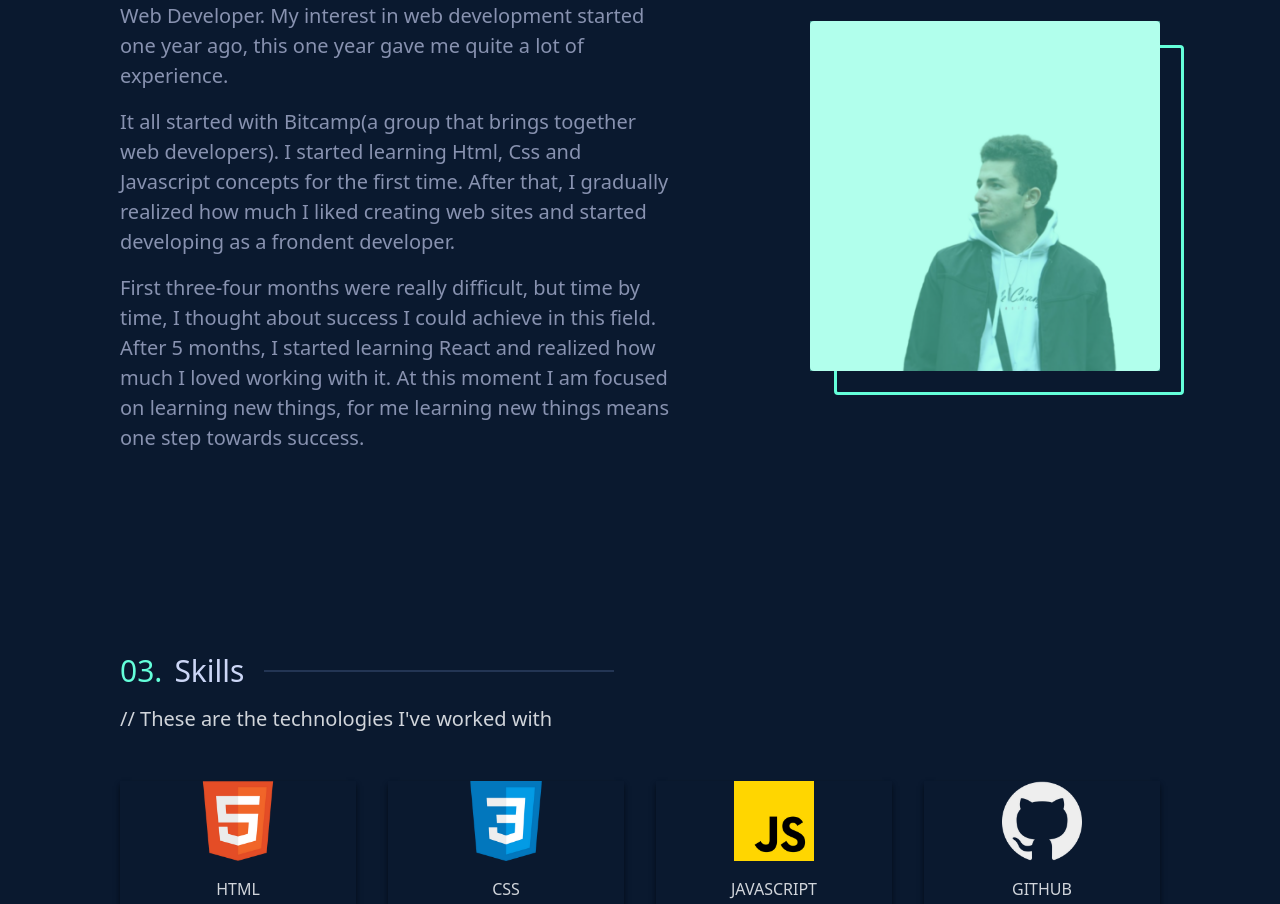
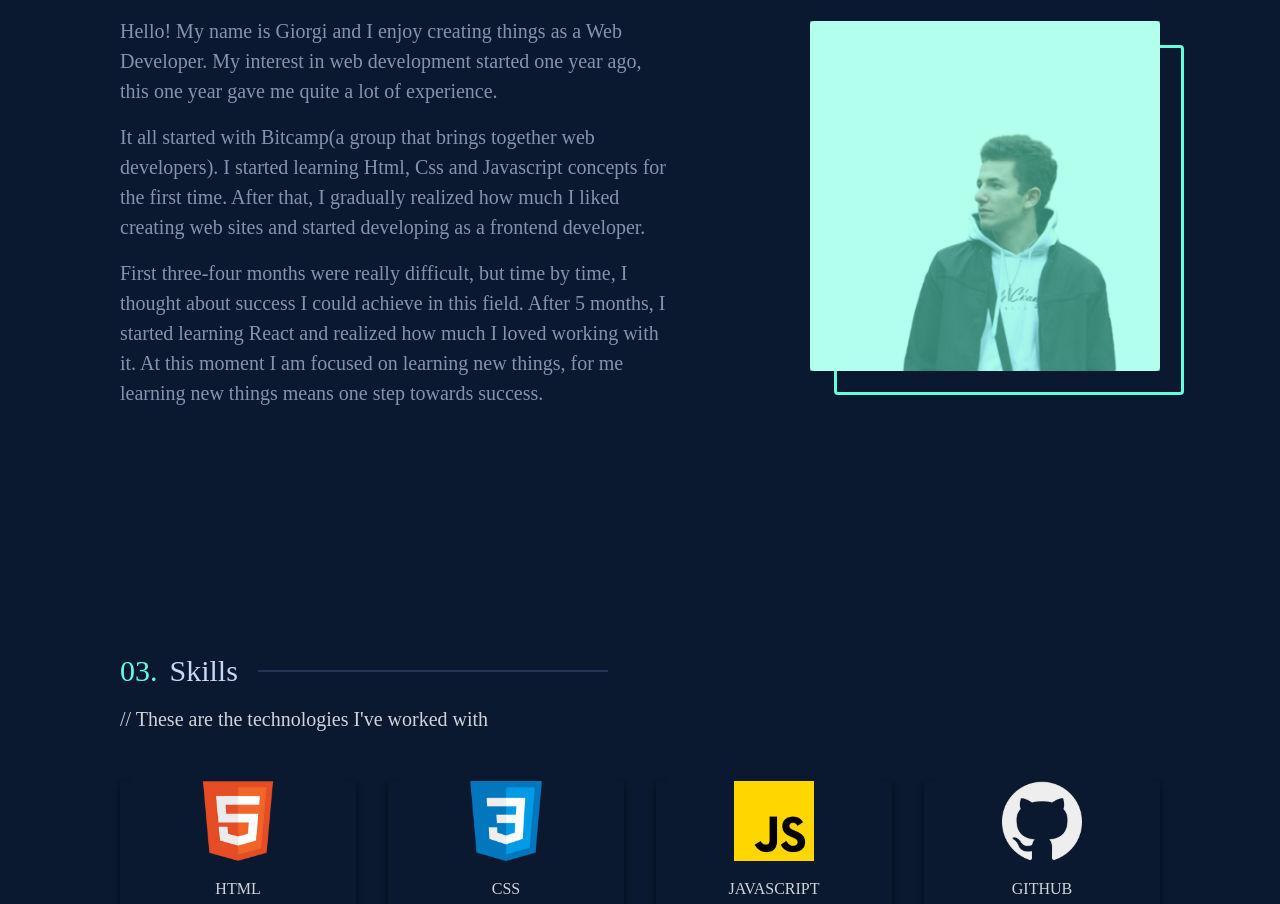
Before and after one commit to GiorgiIlariani/personal_portfolio, a React (Vite) app: page / in a window 1280 px wide. Shown: the part 1097-2001 px from the top of the page. Built offline with nearby package versions, Linux system fonts and the light colour scheme.

Commit message:
change font

```diff
--- a/src/components/About.tsx
+++ b/src/components/About.tsx
@@ -23,7 +23,7 @@
               It all started with Bitcamp(a group that brings together web
               developers). I started learning Html, Css and Javascript concepts
               for the first time. After that, I gradually realized how much I
-              liked creating web sites and started developing as a frondent
+              liked creating web sites and started developing as a frontend
               developer.
             </p>
             <p className="text-[#8892b0] text-[20px] mt-4">
--- a/src/index.css
+++ b/src/index.css
@@ -1,12 +1,18 @@
 @tailwind base;
 @tailwind components;
 @tailwind utilities;
+
+
+@import url('https://fonts.googleapis.com/css2?family=Courgette&display=swap');
 
 @layer base {
     li {
         @apply px-4;
         @apply cursor-pointer;
         @apply text-[22px];
+    }
+    html {
+        font-family: 'Courgette', cursive;
     }
 }
 
```
